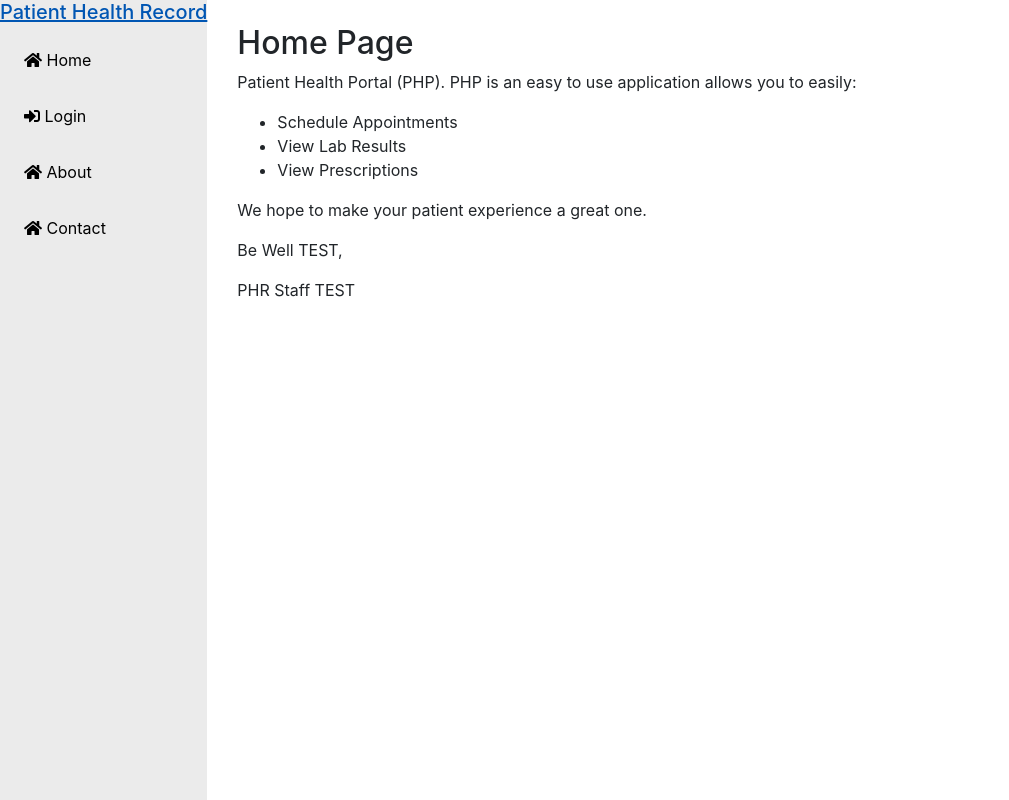
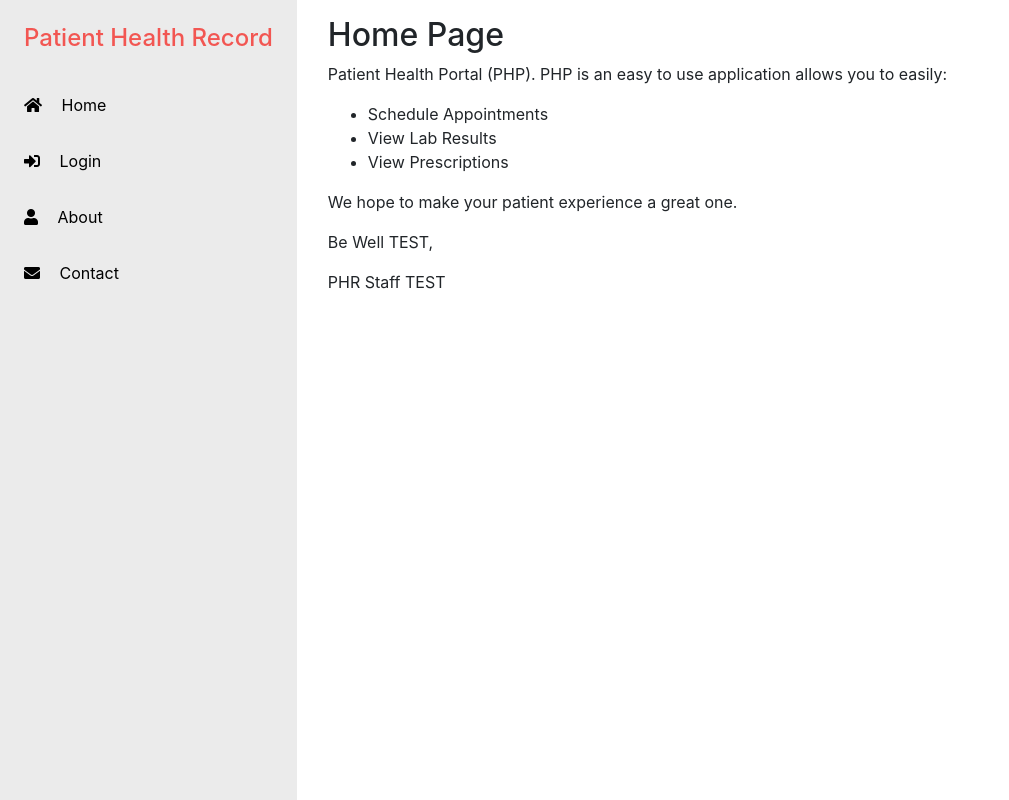
Before and after one commit to wa57/PatientHealthRecord, a PHP site: page /index.php?path=homepage in a window 1280 px wide. Shown: the whole page, without its empty margins (0-1009 px from the left). Run offline with PHP 8.4, Linux system fonts and the light colour scheme; some libraries are stand-ins or nearby versions.

Commit message:
[CRON] Auto Commit

```diff
--- a/about.php
+++ b/about.php
@@ -1,5 +1,4 @@
-<div class="container main">
-    <div>
+<h3>About Us</h3>
 <p>
     The ultimate goal of PHR is empower patients to take control over their
     health by offering self-service appointment scheduling and secure,
@@ -22,5 +21,3 @@
     with avoidable emergency visits, while improving the overall quality
     of care and patient experience.
 </p>
-    </div>
-</div>
--- a/homepage.php
+++ b/homepage.php
@@ -1,4 +1,4 @@
-<div class="container main">
+
 <div>
     <h2>Home Page</h2>
     <p>
@@ -19,4 +19,3 @@
         PHR Staff TEST
     </p>
 </div>
-</div>
--- a/index.php
+++ b/index.php
@@ -6,10 +6,10 @@
     <meta name="viewport" content="width=device-width, initial-scale=1.0" />
     <title> - Patient Health Record</title>
     <style>
-        body {
-            background-color: #ebebeb;
+
+        main {
+            padding: 1em;
         }
-
         .header, .menu, .main, .footer{
             margin: 0 auto;
             padding: 1.5em;
@@ -38,9 +38,20 @@
             background: #ebebeb;
         }
 
-        nav h5 a {
-            color: #FE7F9C
+        nav h4 a {
+            color: #F25652;
         }
+
+        nav h4 {
+            padding: 1em;
+            margin-bottom: 0;
+        }
+
+        nav h4 a:hover {
+            color: #F25652;
+            text-decoration: none;
+        }
+
         nav li a {
             color: black;
             text-decoration: none;
@@ -50,7 +61,13 @@
         }
 
         nav li a:hover {
-            background: #000;
+            background: #575757;
+            color: #ebebeb;
+            text-decoration: none;
+        }
+
+        nav i {
+            margin-right: 15px;
         }
 
         .booked {
@@ -160,9 +177,9 @@
     <div class="container-fluid">
         <div class="row">
             <nav>
-                <h5>
+                <h4>
                     <a href="?path=homepage">Patient Health Record</a>
-                </h5>
+                </h4>
                 <ul class="nav flex-column">
                     <li>
                         <a href="?path=homepage">
@@ -184,31 +201,31 @@
                     <li>
                     <li class="login-required">
                         <a href="?path=schedule-appointment">
-                            <i class="fas fa-home"></i>
-                            Schedule Appointment
+                            <i class="fas fa-calendar-alt"></i>
+                            Schedule An Appointment
                         </a>
                     </li>
                     <li class="login-required">
                         <a href="?path=view-lab-reports">
-                            <i class="fas fa-home"></i>
+                            <i class="fas fa-clipboard-list"></i>
                             View Lab Reports
                         </a>
                     </li>
                     <li class="login-required">
                         <a href="?path=view-prescriptions">
-                            <i class="fas fa-home"></i>
+                            <i class="fas fa-prescription-bottle-alt"></i>
                             View Prescriptions
                         </a>
                     </li>
                     <li>
                         <a href="?path=about">
-                            <i class="fas fa-home"></i>
+                            <i class="fas fa-user"></i>
                             About
                         </a>
                     </li>
                     <li>
                         <a href="?path=contact">
-                            <i class="fas fa-home"></i>
+                            <i class="fas fa-envelope"></i>
                             Contact
                         </a>
                     </li>
@@ -217,7 +234,14 @@
             <div class="col">
                 <main>
                     <?php
-                        include $_GET["path"].".php";
+                        if(isset($_GET["path"]))
+                        {
+                            include $_GET["path"].".php";
+                        }
+                        else
+                        {
+                            include "homepage.php";
+                        }
                     ?>
                 </main>
             </div>
--- a/login.php
+++ b/login.php
@@ -22,7 +22,6 @@
         }
     });
 </script>
-<div class="container main">
 <div>
     <h3>Login</h3>
     <div>
@@ -203,4 +202,3 @@
         </div>
     </form>
 </div>
-</div>
--- a/view-prescriptions.php
+++ b/view-prescriptions.php
@@ -25,8 +25,7 @@
         }
     });
 </script>
-<div class="container main">
-    <div>
+
 <h3>View Prescriptions</h3>
 <table id="patient-prescriptions-table">
     <thead>
@@ -44,5 +43,3 @@
     </thead>
     <tbody id="patient-prescriptions-tbody"></tbody>
 </table>
-    </div>
-</div>
```
Also changed, not shown: contact.php (+6 -8 lines), footer.php (deleted, +0 -7 lines), schedule-appointment.php (+14 -15 lines), view-lab-reports.php (+1 -6 lines). Lines whose indentation alone changed are shown as unchanged.
